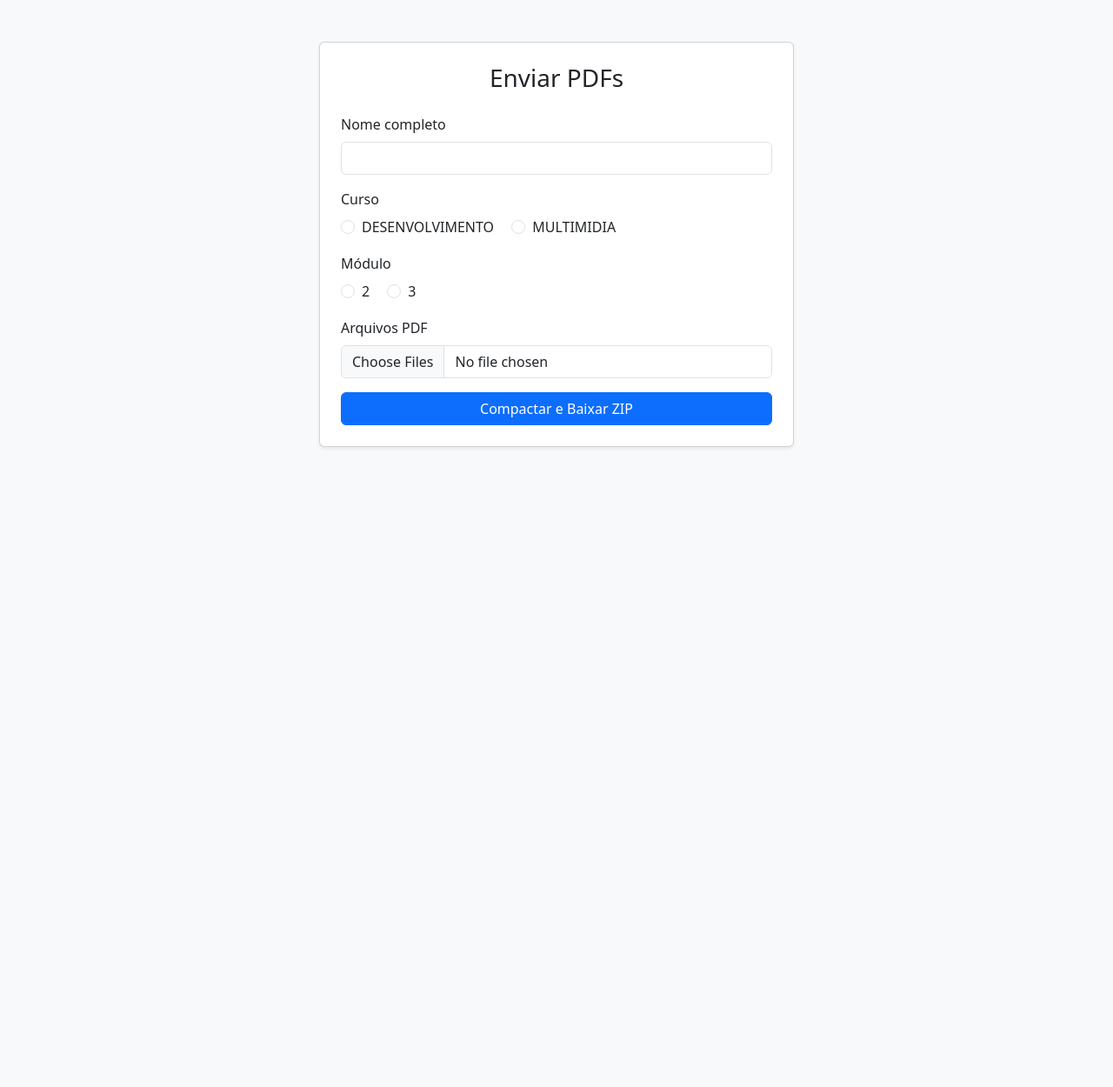
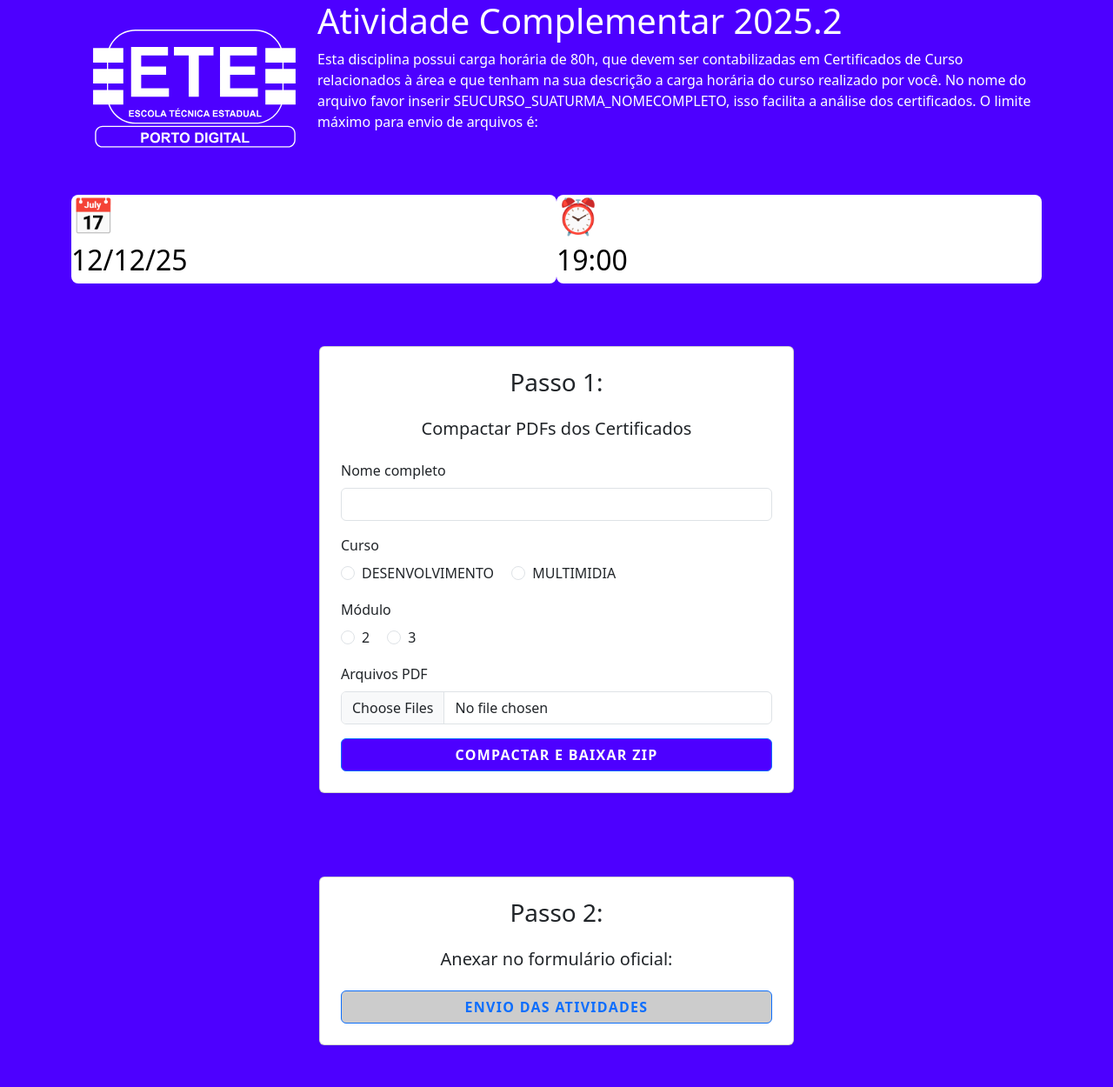
Before and after one commit to juliadebelli/certificado-atividades-complementares, a plain HTML site: page index.html in a window 1280 px wide. Shown: the whole page at 87% size. Before the commit the page ends 800 px from the top, so only its background shows below. Drawn offline with nearby package versions, Linux system fonts and the light colour scheme.

Commit message:
added basic css and official link to send docs

```diff
--- a/index.html
+++ b/index.html
@@ -6,12 +6,35 @@
   <title>Compactador de PDFs</title>
   <link href="https://cdn.jsdelivr.net/npm/bootstrap@5.3.3/dist/css/bootstrap.min.css" rel="stylesheet">
 </head>
-<body class="bg-light">
+<body style="background-color: #4D00FF;">
+  <header class="container justify-content-center">
+    <div class="d-flex" style="color: white;">
+      <div>
+        <img src="logo-etepd.svg" alt="logo ETEPD" style="max-height: 12.5em; width: auto;" />
+      </div>
+      <div>
+        <h1>Atividade Complementar 2025.2</h1>
+        <p>Esta disciplina possui carga horária de 80h, que devem ser contabilizadas em Certificados de Curso relacionados à área e que tenham na sua descrição a carga horária do curso realizado por você. No nome do arquivo favor inserir SEUCURSO_SUATURMA_NOMECOMPLETO, isso facilita a análise dos certificados. O limite máximo para envio de arquivos é:
+        </p>
+      </div>
+    </div>
+    <div class="d-flex flex-row my-4" style="color: black;">
+        <div class="d-block w-50" style="background-color: white; border-radius: 0.5em;">
+          <h1>📅</h1>
+          <h2>12/12/25</h2>
+        </div>
+        <div class="d-block w-50" style="background-color: white; border-radius: 0.5em;">
+          <h1>⏰</h1>
+          <h2>19:00</h2>
+      </div>
+    </div>
+  </header>
   <div class="container py-5">
     <div class="row justify-content-center">
       <div class="col-md-6">
         <div class="card p-4 shadow-sm">
-          <h3 class="text-center mb-4">Enviar PDFs</h3>
+          <h3 class="text-center mb-4">Passo 1:</h3>
+          <h5 class="text-center mb-4">Compactar PDFs dos Certificados</h5>
           <form id="zipForm">
             <div class="mb-3">
               <label class="form-label">Nome completo</label>
@@ -47,8 +70,26 @@
               <input type="file" class="form-control" id="pdfs" accept="application/pdf" multiple required>
             </div>
 
-            <button type="submit" class="btn btn-primary w-100">Compactar e Baixar ZIP</button>
+            <button type="submit" class="btn btn-primary w-100" style="background-color: #4D00FF; text-transform: uppercase; letter-spacing: 0.08em; font-weight: 600 ;">
+              Compactar e Baixar ZIP
+            </button>
           </form>
+        </div>
+      </div>
+    </div>
+  </div>
+
+  <div class="container py-5">
+    <div class="row justify-content-center">
+      <div class="col-md-6">
+        <div class="card p-4 shadow-sm">
+          <h3 class="text-center mb-4">Passo 2:</h3>
+          <h5 class="text-center mb-4">Anexar no formulário oficial:</h5>
+          <button class="btn btn-primary w-100" style="background-color: #ccc; text-transform: uppercase; letter-spacing: 0.08em; font-weight: 600 ;">
+              <a href="https://docs.google.com/forms/d/e/1FAIpQLSea9iJ934CoBSaDLQb6fapzdWQXoURAObprxgKXt8OV7kci2g/viewform" target="blank" style="text-decoration: none;">
+                Envio das Atividades
+              </a>
+          </button>
         </div>
       </div>
     </div>
```
Also changed, not shown: logo-etepd.svg (added).
